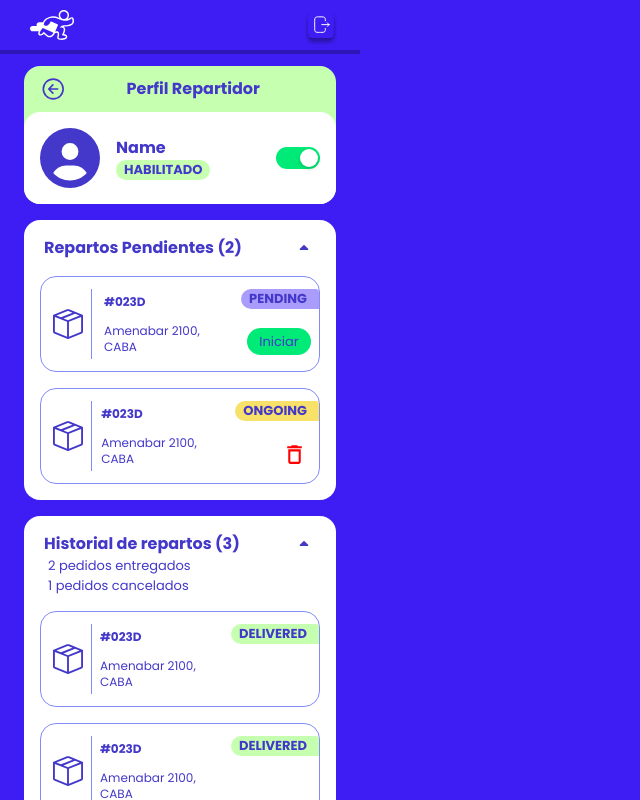
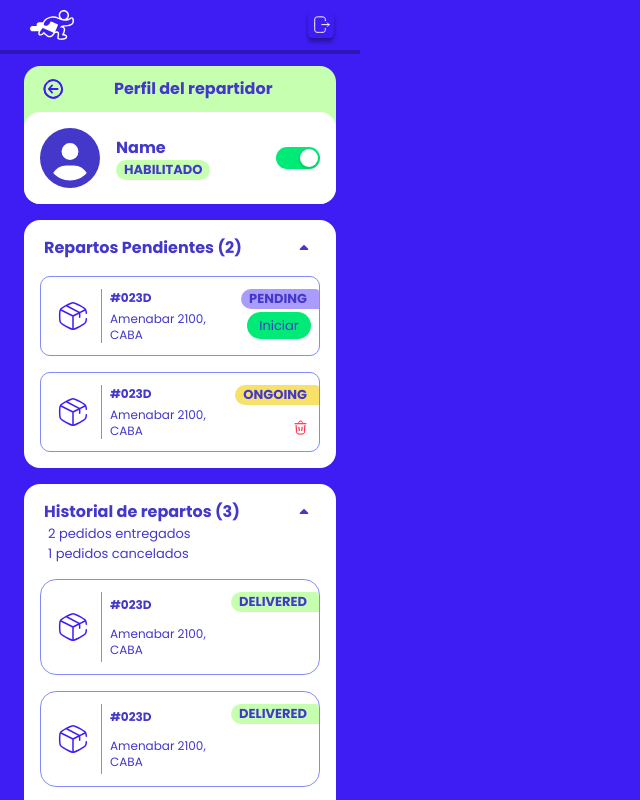
Before and after one commit to Dadario23/fast-delivery-front, a Next.js app: page /driver-profile in a window 1280 px wide. Shown: the top 800 px of the page, without its empty margins (0-640 px from the left). Built offline with nearby package versions, Linux system fonts and the light colour scheme.

Commit message:
correcciones varias

```diff
--- a/src/components/DeliveriesAndHistory.tsx
+++ b/src/components/DeliveriesAndHistory.tsx
@@ -1,9 +1,8 @@
 'use client';
 import React, { useEffect, useState } from 'react';
-import { BsBoxSeam } from 'react-icons/bs';
-
-import { MdDeleteOutline } from 'react-icons/md';
 import { TiArrowSortedUp, TiArrowSortedDown } from 'react-icons/ti';
+import PackageIcon from 'assets/Package/package'
+import TrashIcon from 'assets/TrashIcon/trashIcon'
 
 interface Reparto {
   id: number;
@@ -122,14 +121,14 @@ const DeliveriesAndHistory: React.FC<{
           showReps &&
           reps.map((rep) => (
             <div
-              className='mt-4 mr-0 flex p-3 pr-0 w-full h-24 rounded-2xl border border-indigo-400 justify-between'
+              className='mt-4 mr-0 flex p-3 pr-0 w-full h-[80px] rounded-[10px] border border-indigo-400 justify-between'
               key={rep.id}
             >
               {' '}
               {/*box*/}
               <div className='flex items-center h-full w-15 justify-between'>
                 {/*boxLeft*/}
-                <BsBoxSeam style={{ fontSize: '30px' }} />
+              <PackageIcon/>
                 <div className='w-px bg-indigo-400 h-full ml-2 mr-2'></div>
                 {/*separator*/}
               </div>
@@ -168,9 +167,7 @@ const DeliveriesAndHistory: React.FC<{
                   >
                     {' '}
                     {/*boton 2 customizado*/}
-                    <MdDeleteOutline
-                      style={{ color: 'red', fontSize: '25px' }}
-                    />
+                  <TrashIcon/>
                   </div>
                 )}
                 {rep.status === 'pending' && (
@@ -225,7 +222,7 @@ const DeliveriesAndHistory: React.FC<{
               key={rep.id}
             >
               <div className='flex items-center h-full w-15 justify-evenly'>
-                <BsBoxSeam style={{ fontSize: '30px' }} />
+              <PackageIcon/>
                 <div className='w-px bg-indigo-400 h-full ml-2 mr-2'></div>
               </div>
               <div className='flex w-6/12 flex-col justify-around h-full text-xs'>
--- a/src/components/DriverProfile.tsx
+++ b/src/components/DriverProfile.tsx
@@ -1,8 +1,8 @@
 "use client";
 import React, { useState } from "react";
-import { IoArrowBackCircleOutline } from "react-icons/io5";
 import { FaCircleUser } from "react-icons/fa6";
 import { Switch } from "antd";
+import BackIcon from 'assets/BackIcon/back-icon'
 import DeliveriesAndHistory from "./DeliveriesAndHistory";
 
 const DriverProfile: React.FC = () => {
@@ -21,10 +21,10 @@ const DriverProfile: React.FC = () => {
           style={{ backgroundColor: "#c7ffb1" }}
         >
           <div className="flex flex-row w-full items-center p-4 pt-2 pb-2  justify-ceter">
-            <IoArrowBackCircleOutline style={{ fontSize: "30px" }} />
+          <BackIcon/>
             <div className="flex w-full justify-center px-7">
               <h1>
-                <b>Perfil Repartidor</b>
+                <b>Perfil del repartidor</b>
               </h1>
             </div>
           </div>
--- a/src/components/Packages.tsx
+++ b/src/components/Packages.tsx
@@ -163,7 +163,8 @@ const PackagesOffice: React.FC = () => {
             03
 					</p>
 				</div>
-				<hr className="border-t border-[#CAC0FF] mb-4 w-[230px] h-[0.5px] ml-4" />
+				<hr className="border-t border-dotted border-[#CAC0FF] mb-4 w-[230px] h-[0.5px] ml-4"/>
+				{/* <hr className="border-t border-[#CAC0FF] mb-4 w-[230px] h-[0.5px] ml-4" /> */}
 				<h1 className=" realtive font-bold text-[#3d1df3] text-center text-[12px] ml-[-11.6rem] mt-[24px]">
 					{/* {packages.length + packagesTwo.length} paquetes */}
         523 paquetes
@@ -190,7 +191,9 @@ const PackagesOffice: React.FC = () => {
 								<div className="absolute text-[#3d1df3] text-[12px] ml-[50px] mt-[50px]">
 									{packageItem.location}
 								</div>
-								<div className="bg-[#CAC0FF] absolute w-[1px] h-[60px] left-[39px] top-[0.6rem]"></div>
+								{/* <div className="bg-[#CAC0FF] absolute w-[1px] h-[60px] left-[39px] top-[0.6rem]"></div> */}
+								<div className="border-l border-dotted border-[#CAC0FF] h-[60px] ml-[39px] mt-[0.6rem]"></div>
+
 							</div>
 						))
 						: packages.map((packageItem, index) => (
@@ -213,7 +216,8 @@ const PackagesOffice: React.FC = () => {
 								<div className="absolute text-[#3d1df3] text-[12px] ml-[50px] mt-[50px]">
 									{packageItem.location}
 								</div>
-								<div className="bg-[#CAC0FF] absolute w-[1px] h-[60px] left-[39px] top-[0.6rem]"></div>
+								{/* <div className="bg-[#CAC0FF] absolute w-[1px] h-[60px] left-[39px] top-[0.6rem]"></div> */}
+								<div className="border-l border-dotted border-[#CAC0FF] h-[60px] ml-[39px] mt-[0.6rem]"></div>
 							</div>
 						))}
 				</div>
```
